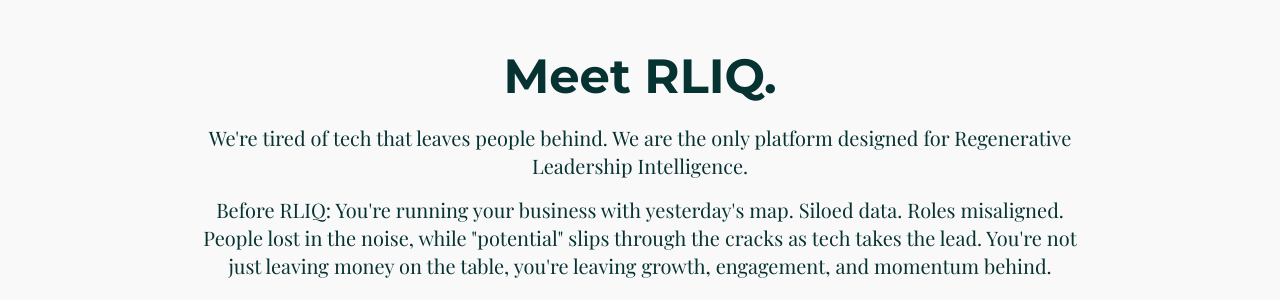
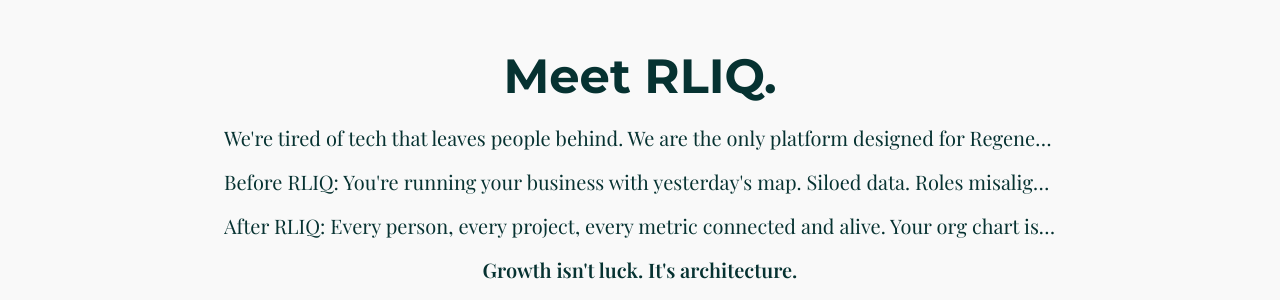
Before and after one commit to bekkss91/RLIQ, a React (Vite) app: page / in a window 1280 px wide. Shown: the part 644-944 px from the top of the page. Built offline with nearby package versions, Linux system fonts and the light colour scheme; a web font is replaced by a local one.

Commit message:
Expand margins and make text single line

```diff
--- a/src/components/HeroContent.tsx
+++ b/src/components/HeroContent.tsx
@@ -11,25 +11,25 @@ const HeroContent = () => {
             As your tech stack grows, are your people more in the dark then ever?
           </h1>
 
-          {/* Meet RLIQ Section - Centered */}
-          <div className="text-center mt-8 md:mt-0 mb-12">
+          {/* Meet RLIQ Section - Centered with expanded margins */}
+          <div className="text-center mt-8 md:mt-0 mb-12 max-w-7xl mx-auto px-8">
             <h2 className="text-4xl md:text-5xl font-bold text-darkBackground mb-6 font-montserrat">
               Meet RLIQ.
             </h2>
 
-            <p className="text-xl text-darkBackground mb-4 font-playfair max-w-5xl mx-auto">
+            <p className="text-xl text-darkBackground mb-4 font-playfair whitespace-nowrap overflow-hidden text-ellipsis">
               We're tired of tech that leaves people behind. We are the only platform designed for Regenerative Leadership Intelligence.
             </p>
 
-            <p className="text-xl text-darkBackground mb-4 font-playfair max-w-5xl mx-auto">
+            <p className="text-xl text-darkBackground mb-4 font-playfair whitespace-nowrap overflow-hidden text-ellipsis">
               Before RLIQ: You're running your business with yesterday's map. Siloed data. Roles misaligned. People lost in the noise, while "potential" slips through the cracks as tech takes the lead. You're not just leaving money on the table, you're leaving growth, engagement, and momentum behind.
             </p>
 
-            <p className="text-xl text-darkBackground mb-4 font-playfair max-w-5xl mx-auto">
+            <p className="text-xl text-darkBackground mb-4 font-playfair whitespace-nowrap overflow-hidden text-ellipsis">
               After RLIQ: Every person, every project, every metric connected and alive. Your org chart isn't a relic, it's a real-time ecosystem, always shifting, always optimizing. You see your talent, your bottlenecks, and your blind spots...before they cost you.
             </p>
 
-            <p className="text-xl font-bold text-darkBackground font-playfair max-w-5xl mx-auto">
+            <p className="text-xl font-bold text-darkBackground font-playfair whitespace-nowrap overflow-hidden text-ellipsis">
               Growth isn't luck. It's architecture.
             </p>
           </div>
```
